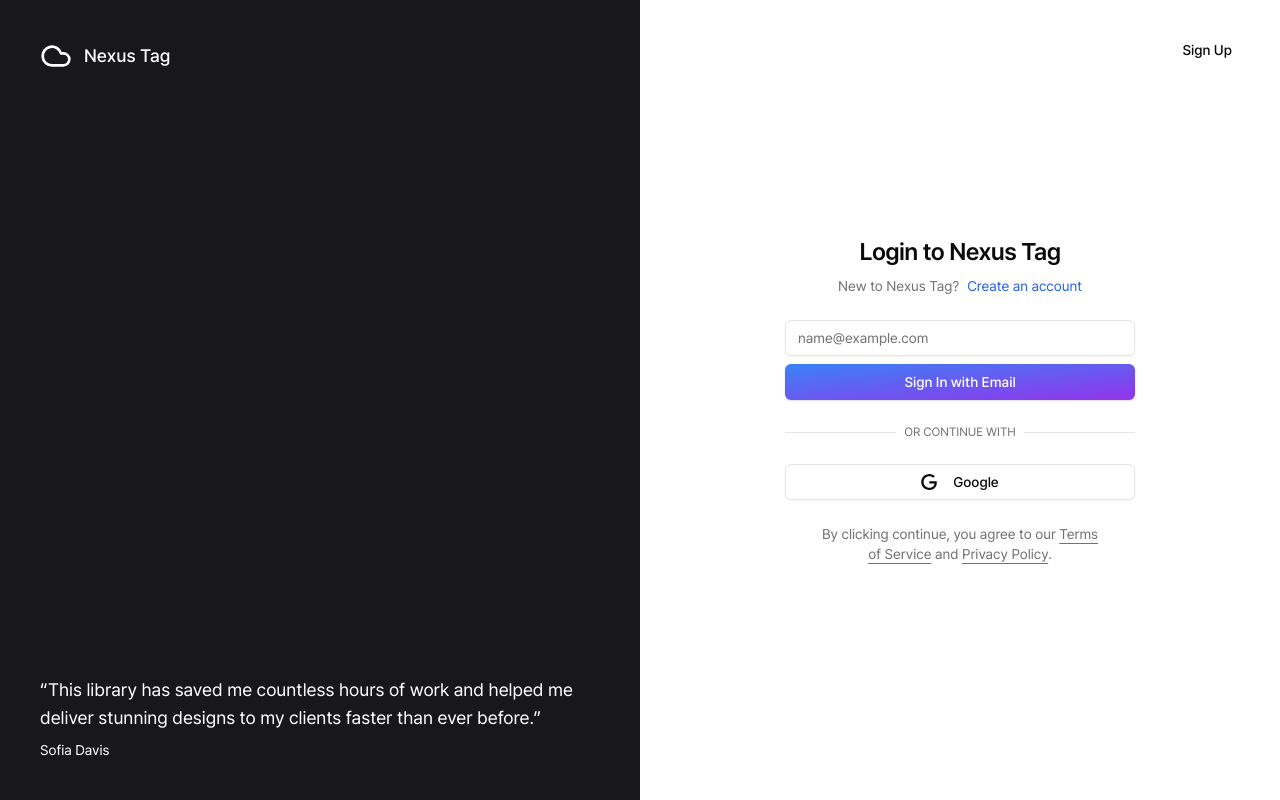
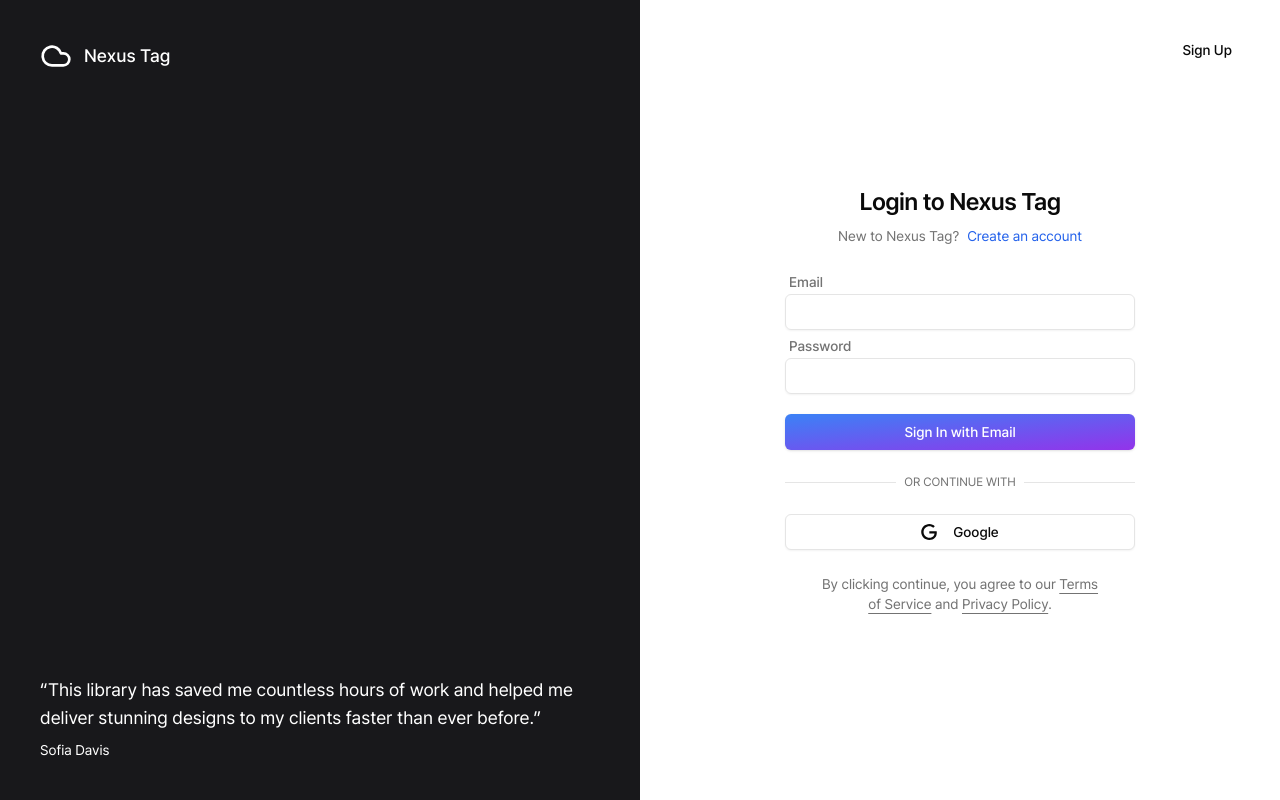
Before and after one commit to ohjooyeong/nexus-tag, a Next.js app: page /login in a window 1280 px wide. Built offline with nearby package versions, Linux system fonts and the light colour scheme; no server answers.

Commit message:
[Feat] 로그인 api 연동

```diff
--- a/app/(authentication)/login/_components/user-auth-form.tsx
+++ b/app/(authentication)/login/_components/user-auth-form.tsx
@@ -1,6 +1,6 @@
 'use client';
 
-import * as React from 'react';
+import { useState } from 'react';
 
 import { cn } from '@/lib/utils';
 import { Button } from '@/components/ui/button';
@@ -8,45 +8,131 @@
 import { Input } from '@/components/ui/input';
 import { Icons } from '@/components/icons';
 import { useRouter } from 'next/navigation';
+import GenericForm from '@/components/generic-form';
+import { SubmitHandler, useForm } from 'react-hook-form';
+import useLogin from '../_hooks/use-login';
+import axios, { AxiosError } from 'axios';
+import { toast } from 'sonner';
 
 type UserAuthFormProps = React.HTMLAttributes<HTMLDivElement>;
 
+type LoginFormData = {
+  email: string;
+  password: string;
+};
+
 export function UserAuthForm({ className, ...props }: UserAuthFormProps) {
-  const [isLoading, setIsLoading] = React.useState<boolean>(false);
   const router = useRouter();
+  const [isLoading, setIsLoading] = useState<boolean>(false);
+  const [loginError, setLoginError] = useState<string | null>(null);
 
-  async function onSubmit(event: React.SyntheticEvent) {
-    event.preventDefault();
-    setIsLoading(true);
+  const {
+    register,
+    setValue,
+    handleSubmit,
+    formState: { errors },
+  } = useForm<LoginFormData>({
+    defaultValues: {
+      email: '',
+      password: '',
+    },
+  });
 
-    setTimeout(() => {
-      router.push('/workspaces/brb1111/projects');
-      setIsLoading(false);
-    }, 3000);
+  const loginMutation = useLogin();
+
+  const onSubmit: SubmitHandler<LoginFormData> = async (context) => {
+    setIsLoading(true); // 로딩 상태 시작
+    setLoginError(null); // 이전 에러 초기화
+    try {
+      const response = await loginMutation.mutateAsync({
+        email: context.email,
+        password: context.password,
+      });
+      console.log(response); // 성공적으로 로그인한 경우의 처리
+    } catch (error) {
+      if (axios.isAxiosError(error) && error.response) {
+        // AxiosError인 경우 처리
+        const { status, data } = error.response;
+        setLoginError(
+          data?.message || 'Invalid email or password. Please try again.',
+        );
+        console.error(`Error ${status}:`, data);
+      } else {
+        // 기타 에러 처리
+        setLoginError(null); // 이전 에러 초기화
+        toast('An unknown error occurred.');
+        console.error(error);
       }
-
+    } finally {
+      setIsLoading(false); // 로딩 상태 종료
+    }
+  };
   return (
     <div className={cn('grid gap-6', className)} {...props}>
-      <form onSubmit={onSubmit}>
+      <GenericForm<LoginFormData>
+        // eslint-disable-next-line @typescript-eslint/no-explicit-any
+        onSubmit={handleSubmit(onSubmit) as any}
+      >
         <div className="grid gap-2">
           <div className="grid gap-1">
-            <Label className="sr-only" htmlFor="email">
+            <div>
+              <Label htmlFor="email" className="ml-1 text-neutral-500">
                 Email
               </Label>
               <Input
                 id="email"
-              placeholder="name@example.com"
+                placeholder=""
                 type="email"
                 autoCapitalize="none"
                 autoComplete="email"
                 autoCorrect="off"
                 disabled={isLoading}
+                {...register('email', {
+                  pattern: {
+                    value: /^[a-zA-Z0-9._-]+@[a-zA-Z0-9.-]+\.[a-zA-Z]{2,4}$/i,
+                    message: 'Invalid email or password. Please try again.',
+                  },
+                  required: 'Email and password must be provided.',
+                })}
               />
+            </div>
+            <div>
+              <Label htmlFor="password" className="ml-1 text-neutral-500">
+                Password
+              </Label>
+              <Input
+                id="password"
+                placeholder=""
+                type="password"
+                autoCapitalize="none"
+                autoComplete="password"
+                autoCorrect="off"
+                disabled={isLoading}
+                {...register('password', {
+                  pattern: {
+                    value:
+                      /^(?=.*[a-zA-Z])(?=.*[!@#$%^*+=-])(?=.*[0-9]).{8,15}$/i,
+                    message: 'Invalid email or password. Please try again.',
+                  },
+                  required: 'Email and password must be provided.',
+                })}
+              />
+            </div>
+            <div className="w-full text-right mt-1 mb-1">
+              {(errors.email || errors.password || loginError) && (
+                <p className="text-sm text-red-500">
+                  {errors.email?.message ||
+                    errors.password?.message ||
+                    loginError}
+                </p>
+              )}
+            </div>
           </div>
           <Button
             disabled={isLoading}
             className="bg-gradient-to-br from-blue-500 to-purple-600 text-white hover:opacity-80
               transition"
+            type="submit"
           >
             {isLoading && (
               <Icons.spinner className="mr-2 h-4 w-4 animate-spin" />
@@ -54,7 +140,7 @@
             Sign In with Email
           </Button>
         </div>
-      </form>
+      </GenericForm>
       <div className="relative">
         <div className="absolute inset-0 flex items-center">
           <span className="w-full border-t" />
--- /dev/null
+++ b/app/(authentication)/login/_hooks/use-login.tsx
@@ -0,0 +1,18 @@
+import axiosInstance from '@/config/axios-instance';
+import { useMutation } from '@tanstack/react-query';
+
+type Login = {
+  email: string;
+  password: string;
+};
+
+export default function useLogin() {
+  const mutate = useMutation({
+    mutationFn: async (context: Login) => {
+      const { data } = await axiosInstance.post(`/auth/login`, context);
+      return data;
+    },
+  });
+
+  return mutate;
+}
--- /dev/null
+++ b/components/generic-form.tsx
@@ -0,0 +1,34 @@
+// GenericForm.tsx
+
+import { ReactNode } from 'react';
+import {
+  useForm,
+  FormProvider,
+  SubmitHandler,
+  UseFormProps,
+  FieldValues,
+} from 'react-hook-form';
+
+// 제네릭 타입을 사용한 폼 interface 정의
+interface GenericFormInterface<TFormData extends FieldValues> {
+  children: ReactNode;
+  onSubmit: SubmitHandler<TFormData>;
+  formOptions?: UseFormProps<TFormData>;
+}
+
+const GenericForm = <TFormData extends FieldValues>({
+  children,
+  onSubmit,
+  formOptions,
+}: GenericFormInterface<TFormData>) => {
+  const methods = useForm<TFormData>(formOptions);
+
+  return (
+    // form provider를 통해 useForm에서 가져온 methods를 children (하위 컴포넌트)에 전달
+    <FormProvider {...methods}>
+      <form onSubmit={methods.handleSubmit(onSubmit)}>{children}</form>
+    </FormProvider>
+  );
+};
+
+export default GenericForm;
--- /dev/null
+++ b/config/axios-instance.tsx
@@ -0,0 +1,124 @@
+import axios, {
+  AxiosError,
+  AxiosInstance,
+  AxiosRequestConfig,
+  AxiosResponse,
+  InternalAxiosRequestConfig,
+} from 'axios';
+import { getCookie } from 'cookies-next';
+
+const axiosInstance = axios.create({
+  baseURL: `${process.env.NEXT_PUBLIC_API_URL}`,
+  headers: {
+    'Content-Type': 'application/json',
+  },
+});
+
+const logOnDev = (message: string) => {
+  if (process.env.NODE_ENV === 'development') {
+    console.log(message);
+  }
+};
+
+export const onError = (status: number, message: string) => {
+  const error = { status, message };
+  throw error;
+};
+
+const onRequest = (
+  config: AxiosRequestConfig,
+): Promise<InternalAxiosRequestConfig> => {
+  if (!config.data && !config.params)
+    return Promise.reject(new Error('요청 데이터가 없습니다'));
+
+  const token = getCookie('accessToken');
+  const { method, url, headers = {} } = config;
+
+  headers.Authorization = token ? `Bearer ${token}` : '';
+
+  logOnDev(`[API] ${method?.toUpperCase()} ${url} | Request`);
+
+  return Promise.resolve({ ...config, headers } as InternalAxiosRequestConfig);
+};
+
+const onErrorRequest = (error: AxiosError<AxiosRequestConfig>) => {
+  switch (true) {
+    case Boolean(error.config):
+      console.log('에러: 요청 실패', error);
+      break;
+    case Boolean(error.request):
+      console.log('에러: 응답 없음', error);
+      break;
+    default:
+      console.log('에러:', error);
+      break;
+  }
+  return Promise.reject(error);
+};
+
+const onResponse = (response: AxiosResponse): AxiosResponse => {
+  const { method, url } = response.config;
+  const { status } = response;
+
+  logOnDev(`[API] ${method?.toUpperCase()} ${url} | Request ${status}`);
+
+  return response;
+};
+const onErrorResponse = (error: AxiosError | Error) => {
+  if (axios.isAxiosError(error)) {
+    const { message } = error;
+    const { method, url } = error.config as AxiosRequestConfig;
+
+    // error.response가 있는지 확인
+    const status = error.response?.status ?? 0;
+    const statusText = error.response?.statusText ?? 'Unknown Error';
+
+    logOnDev(
+      `[API] ${method?.toUpperCase()} ${url} | Error ${status} ${statusText} | ${message}`,
+    );
+
+    // 상태 코드에 따른 메시지 처리
+    switch (status) {
+      case 400:
+        onError(status, '잘못된 요청입니다.');
+        break;
+      case 401:
+        onError(status, '인증 실패입니다.');
+        break;
+      case 403:
+        onError(status, '권한이 없습니다.');
+        break;
+      case 404:
+        onError(status, '찾을 수 없는 페이지입니다.');
+        break;
+      case 500:
+        onError(status, '서버 오류입니다.');
+        break;
+      default:
+        if (status === 0) {
+          onError(status, '네트워크 오류가 발생했습니다.');
+        } else {
+          onError(status, `에러가 발생했습니다. ${message}`);
+        }
+    }
+  } else if (error instanceof Error && error.name === 'TimeoutError') {
+    logOnDev(`[API] | TimeoutError ${error.toString()}`);
+    onError(0, '요청 시간이 초과되었습니다.');
+  } else {
+    logOnDev(`[API] | Error ${error.toString()}`);
+    onError(0, `에러가 발생했습니다. ${error.toString()}`);
+  }
+
+  return Promise.reject(error);
+};
+
+const setupInterceptors = (axiosInstance: AxiosInstance): AxiosInstance => {
+  // axiosInstance.interceptors.request.use(onRequest, onErrorRequest);
+  // axiosInstance.interceptors.response.use(onResponse, onErrorResponse);
+
+  return axiosInstance;
+};
+
+setupInterceptors(axiosInstance);
+
+export default axiosInstance;
--- a/package.json
+++ b/package.json
@@ -20,11 +20,12 @@
     "@radix-ui/react-slot": "^1.1.0",
     "@radix-ui/react-tabs": "^1.1.1",
     "@radix-ui/react-tooltip": "^1.1.4",
-    "@tanstack/react-query": "^5.60.5",
+    "@tanstack/react-query": "^5.63.0",
     "@tanstack/react-query-devtools": "^5.60.5",
-    "axios": "^1.7.7",
+    "axios": "^1.7.9",
     "class-variance-authority": "^0.7.1",
     "clsx": "^2.1.1",
+    "cookies-next": "^4.3.0",
     "konva": "^9.3.18",
     "lucide-react": "^0.460.0",
     "motion": "^11.11.17",
@@ -33,6 +34,7 @@
     "rbush": "^4.0.1",
     "react": "^18",
     "react-dom": "^18",
+    "react-hook-form": "^7.54.2",
     "react-konva": "^18.2.10",
     "react-resize-detector": "^12.0.1",
     "sonner": "^1.7.0",
```
Also changed, not shown: 2 other files (tests, documents, lock files or other folders). Lines whose indentation alone changed are shown as unchanged.
